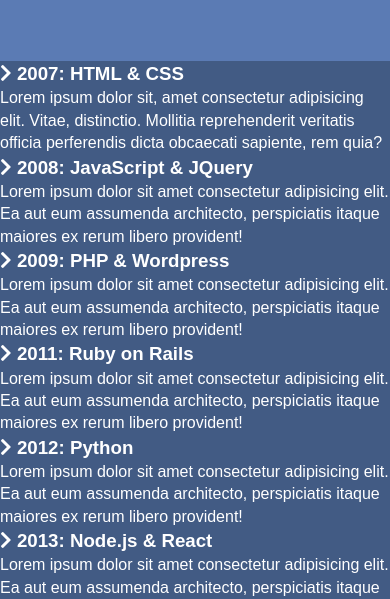
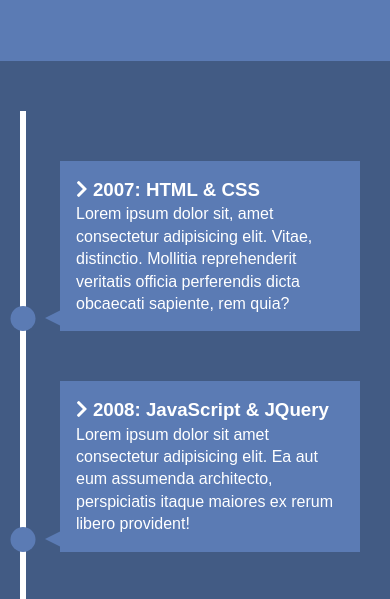
Before and after one commit to grvassil/knowledge_resume, a plain HTML site: page index.html in a window 390 px wide. Shown: the part 196-795 px from the top of the page. Drawn offline with Linux system fonts and the light colour scheme.

Commit message:
resonsive design

```diff
--- a/style.css
+++ b/style.css
@@ -35,3 +35,105 @@ body {
 h1 {
   font-size: 2.3rem;
 }
+
+#timeline ul {
+  background: var(--primary-color);
+  padding: 50px 0;
+}
+
+/* Create line */
+#timeline ul li {
+  list-style: none;
+  position: relative;
+  width: 6px;
+  margin: 0 auto;
+  padding-top: 50px;
+  background: #fff;
+}
+
+/* Boxes */
+#timeline ul li div {
+  position: relative;
+  bottom: 0;
+  width: 400px;
+  padding: 1rem;
+  background: var(--secondary-color);
+  transition: all 0.5s ease-in-out;
+}
+
+/* Right side */
+#timeline ul li:nth-child(odd) div {
+  left: 40px;
+}
+
+/* Left side */
+#timeline ul li:nth-child(even) div {
+  left: -434px;
+}
+
+/* Dots */
+#timeline ul li::after {
+  content: "";
+  position: absolute;
+  left: 50%;
+  bottom: 0;
+  width: 25px;
+  height: 25px;
+  background: var(--secondary-color);
+  transform: translateX(-50%);
+  border-radius: 50%;
+  transition: background 0.5s ease-in-out;
+}
+
+/* Arrows Base */
+#timeline div::before {
+  content: "";
+  position: absolute;
+  bottom: 5px;
+  width: 0;
+  height: 0;
+  border-style: solid;
+}
+
+/* Right Side arrows */
+#timeline ul li:nth-child(odd) div::before {
+  left: -15px;
+  border-width: 8px 16px 8px 0;
+  border-color: transparent var(--secondary-color) transparent transparent;
+}
+/* Left Side arrows */
+#timeline ul li:nth-child(even) div::before {
+  right: -15px;
+  border-width: 8px 0 8px 16px;
+  border-color: transparent transparent transparent var(--secondary-color);
+}
+
+@media (max-width: 900px) {
+  #timeline ul li div {
+    width: 250px;
+  }
+
+  #timeline ul li:nth-child(even) div {
+    left: -284px;
+  }
+}
+
+@media (max-width: 600px) {
+  #timeline ul li {
+    margin-left: 20px;
+  }
+
+  #timeline ul li:nth-child(even) div {
+    left: 40px;
+  }
+
+  #timeline ul li div {
+    width: calc(100vw - 90px);
+  }
+
+  #timeline ul li:nth-child(even) div::before {
+    left: -15px;
+    border-width: 8px 16px 8px 0;
+    border-color: transparent var(--secondary-color) transparent transparent;
+  }
+}
```
